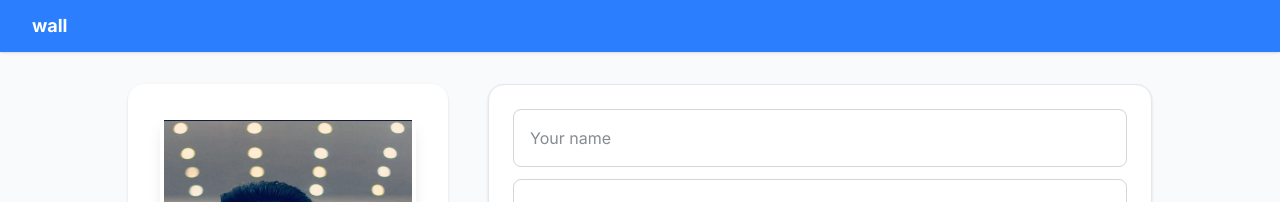
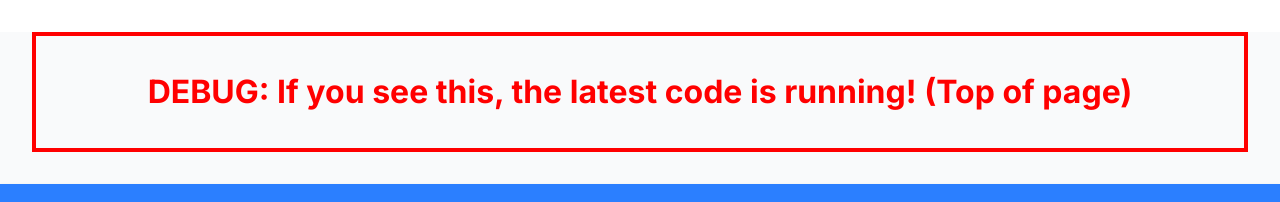
Before and after one commit to naldmach/my-wall, a Next.js app: page / in a window 1280 px wide. Shown: the top 202 px of the page. Built offline with nearby package versions, Linux system fonts and the light colour scheme; no server answers; the database is empty.

Commit message:
Added debug on console

```diff
--- a/src/app/page.tsx
+++ b/src/app/page.tsx
@@ -12,6 +12,7 @@ interface Post {
 }
 
 export default function Home() {
+  console.log('DEBUG: Home component is rendering');
   const [name, setName] = useState('');
   const [content, setContent] = useState('');
   const [posts, setPosts] = useState<Post[]>([]);
@@ -81,6 +82,9 @@ export default function Home() {
 
   return (
     <div className="min-h-screen bg-gray-50">
+      <div style={{ color: 'red', fontWeight: 'bold', fontSize: '2rem', border: '4px solid red', padding: '2rem', margin: '2rem', textAlign: 'center' }}>
+        DEBUG: If you see this, the latest code is running! (Top of page)
+      </div>
       {/* Header */}
       <header className="w-full bg-blue-500 text-white text-lg font-bold px-8 py-3 shadow">
         wall
```
